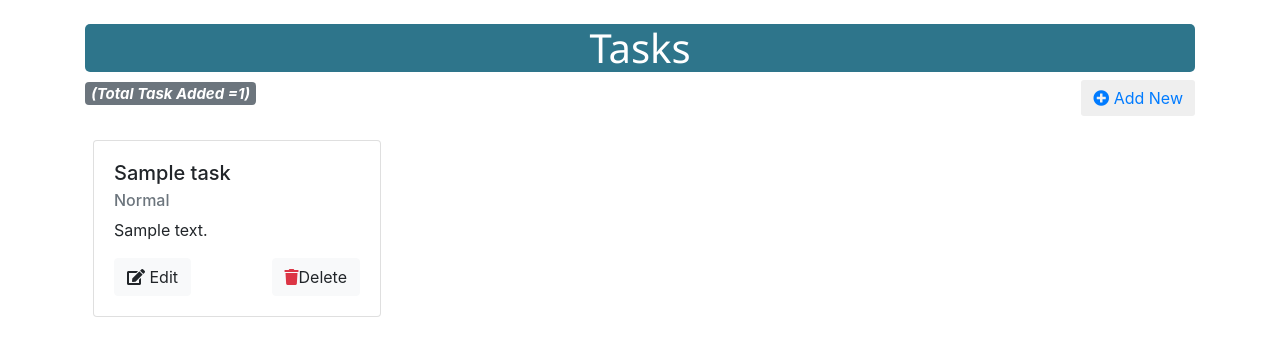
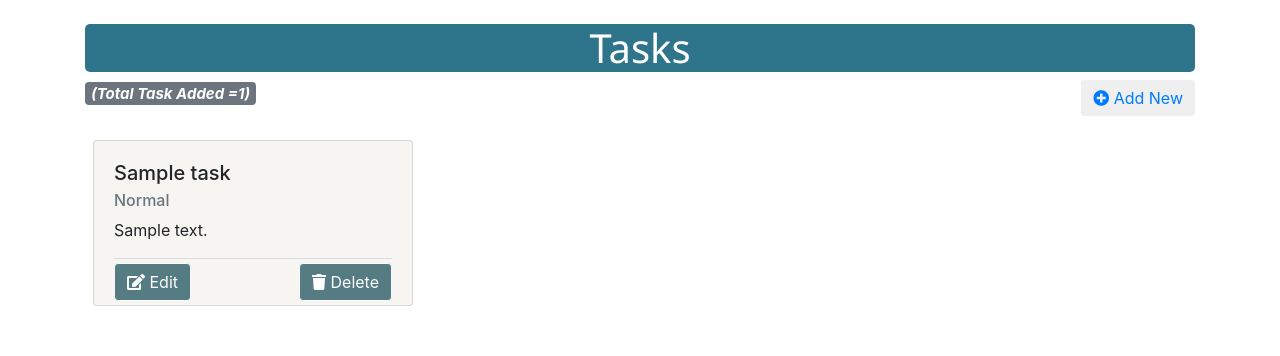
Before and after one commit to amit9838/TodoList, a Django app: page /tasks/ in a window 1280 px wide. Shown: the part 69-425 px from the top of the page. Run offline with Django 3.2, Linux system fonts and the light colour scheme; tables that the repository leaves empty hold one stand-in row (values such as "Sample post"); some libraries are stand-ins or nearby versions.

Commit message:
Changed card style

```diff
--- a/templates/home/tasks.html
+++ b/templates/home/tasks.html
@@ -13,7 +13,15 @@
     flex-direction: column;
     /* background-color: aqua; */
     align-items: center;
+  }
 
+  #tasks_card {
+    background-color:#F7F5F2;
+  }
+
+  #button {
+    background-color:#557B83;
+    color: white;
   }
 
   @media(min-width: 768px) {
@@ -72,14 +80,15 @@
             </tbody>
           </table> -->
           {% for task in tasks %}
-          <div class="card mx-2 my-2" style="width: 18rem;">
-            <div class="card-body">
+          <div class="card mx-2 my-2" id="tasks_card" style="width: 20rem;">
+            <div class="card-body pb-1">
               <h5 class="card-title">{{task.taskName}}</h5>
               <h6 class="card-subtitle mb-2 text-muted">Normal</h6>
               <p class="card-text">{{task.taskDesc}}</p>
-              <div class="d-flex" style="justify-content: space-between;">
-                <a href = "{% url 'update' task.id %}" class="card-link btn btn-light"> <i class="fa fa-edit" aria-hidden="true"></i> Edit</a>
-                <a href="{% url 'delete' task.id %}" class="card-link btn btn-light"> <i class="fa fa-trash text-danger" aria-hidden="true"></i>Delete</a>
+              <hr style="margin: 0; margin-bottom: .2rem;">
+              <div class="d-flex " style="justify-content: space-between;">
+                <a href = "{% url 'update' task.id %}" class="card-link btn btn-light" id="button"> <i class="fa fa-edit" aria-hidden="true"></i> Edit</a>
+                <a href="{% url 'delete' task.id %}" class="card-link btn btn-light"  id="button"> <i class="fa fa-trash" aria-hidden="true"></i> Delete</a>
               </div>
             </div>
           </div>
```
